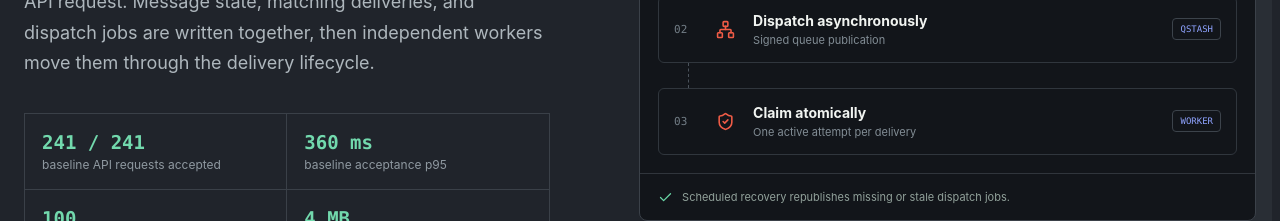
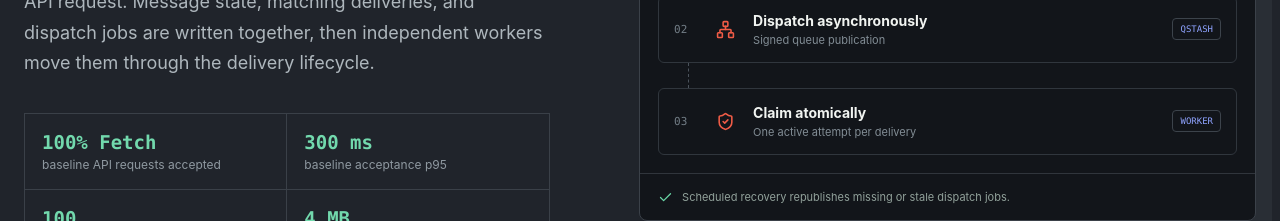
Before and after one commit to jaybhinsara/payloadgrid, a Next.js app in the folder app/: page / in a window 1280 px wide. Shown: the part 4320-4541 px from the top of the page. Built offline with nearby package versions, Linux system fonts and the light colour scheme; no server answers.

Commit message:
chenged growth table

```diff
--- a/app/src/components/marketing/growth.tsx
+++ b/app/src/components/marketing/growth.tsx
@@ -22,8 +22,8 @@ export function ProductionSection() {
       <h2>A 202 response backed by committed delivery intent.</h2>
       <p>PayloadGrid does not perform endpoint fan-out inside your API request. Message state, matching deliveries, and dispatch jobs are written together, then independent workers move them through the delivery lifecycle.</p>
       <div className="production-metrics">
-        <div><strong>241 / 241</strong><span>baseline API requests accepted</span></div>
-        <div><strong>360 ms</strong><span>baseline acceptance p95</span></div>
+        <div><strong>100% Fetch</strong><span>baseline API requests accepted</span></div>
+        <div><strong>300 ms</strong><span>baseline acceptance p95</span></div>
         <div><strong>100</strong><span>events per batch</span></div>
         <div><strong>4 MB</strong><span>maximum batch body</span></div>
         <div><strong>256 KB</strong><span>maximum event payload</span></div>
```
